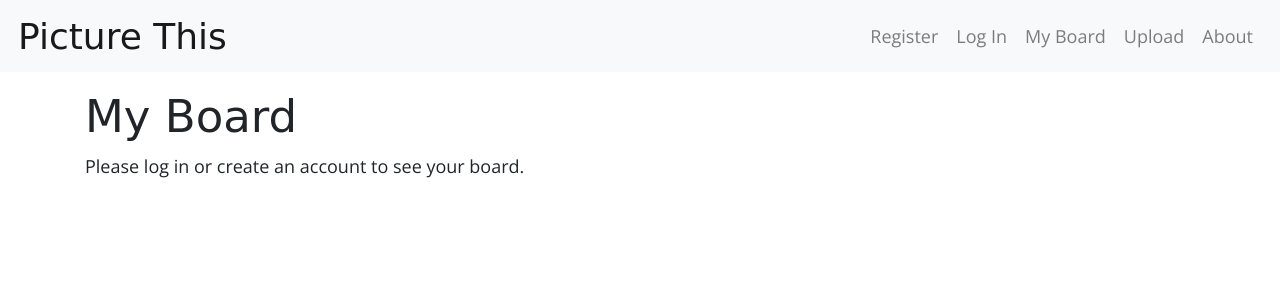
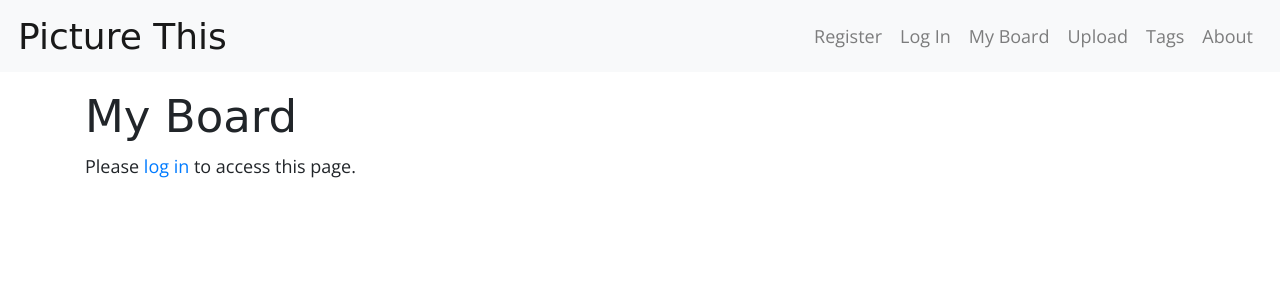
Before and after one commit to coriography/picture_this, a Flask app: page /my_board in a window 1280 px wide. Shown: the top 300 px of the page. Run offline with Flask 2, Linux system fonts and the light colour scheme; some web fonts are replaced.

Commit message:
added jinja, html, and route for tags form

```diff
--- a/server.py
+++ b/server.py
@@ -36,7 +36,7 @@ def show_my_board():
 
 @app.route("/upload")
 def show_upload_page():
-    """Return My Board page."""
+    """Return Upload page."""
 
     if 'user_id' in session:
         user = helpers.get_user_by_user_id(session['user_id'])
@@ -44,6 +44,17 @@ def show_upload_page():
         user = None
 
     return render_template("upload.html", user=user)
+
+@app.route("/tags")
+def show_tags_page():
+    """Return Tags page."""
+
+    if 'user_id' in session:
+        user = helpers.get_user_by_user_id(session['user_id'])
+    else:
+        user = None
+
+    return render_template("tags.html", user=user)
 
 
 ##### * API * #####
--- a/templates/base.html
+++ b/templates/base.html
@@ -40,6 +40,9 @@
                     <a class="nav-link" href="/upload">Upload</a>
                 </li>
                 <li class="nav-item">
+                    <a class="nav-link" href="/tags">Tags</a>
+                </li>
+                <li class="nav-item">
                     <a class="nav-link" target="_blank" href="https://github.com/coriography/picture_this">About</a>
                 </li>
             </ul>
--- a/templates/my_board.html
+++ b/templates/my_board.html
@@ -3,12 +3,14 @@
 {% block body %}
 <div class="container">
     <h1>My Board</h1>
-    {% if 'username' in session %}
+    {% if user %}
         <p>WELCOME, {{session.username}}</p>
-        <a class="btn btn-primary" href="/upload">Upload photos</a>
-        <a class="btn btn-secondary" href="/api/log_out">Log Out</a>
+        <div>
+            <a class="btn btn-primary" href="/upload">Upload photos</a>
+            <a class="btn btn-secondary" href="/api/log_out">Log Out</a>
+        </div>
 
-        {% if user %}
+
             <div class="row">
                 {% for image in user['images'] %}
                     <div class="col-lg-4">
@@ -17,10 +19,9 @@
                     </div>
                 {% endfor %}
             </div>
-        {% endif%}
 
     {% else %}
-        <p>Please log in or create an account to see your board.</p>
+        <p>Please <a href="/log_in">log in</a> to access this page.</p>
     {% endif %}
 </div>
 
```
Also changed, not shown: templates/tags.html (added, +42 -0 lines), templates/upload.html (+18 -6 lines).
